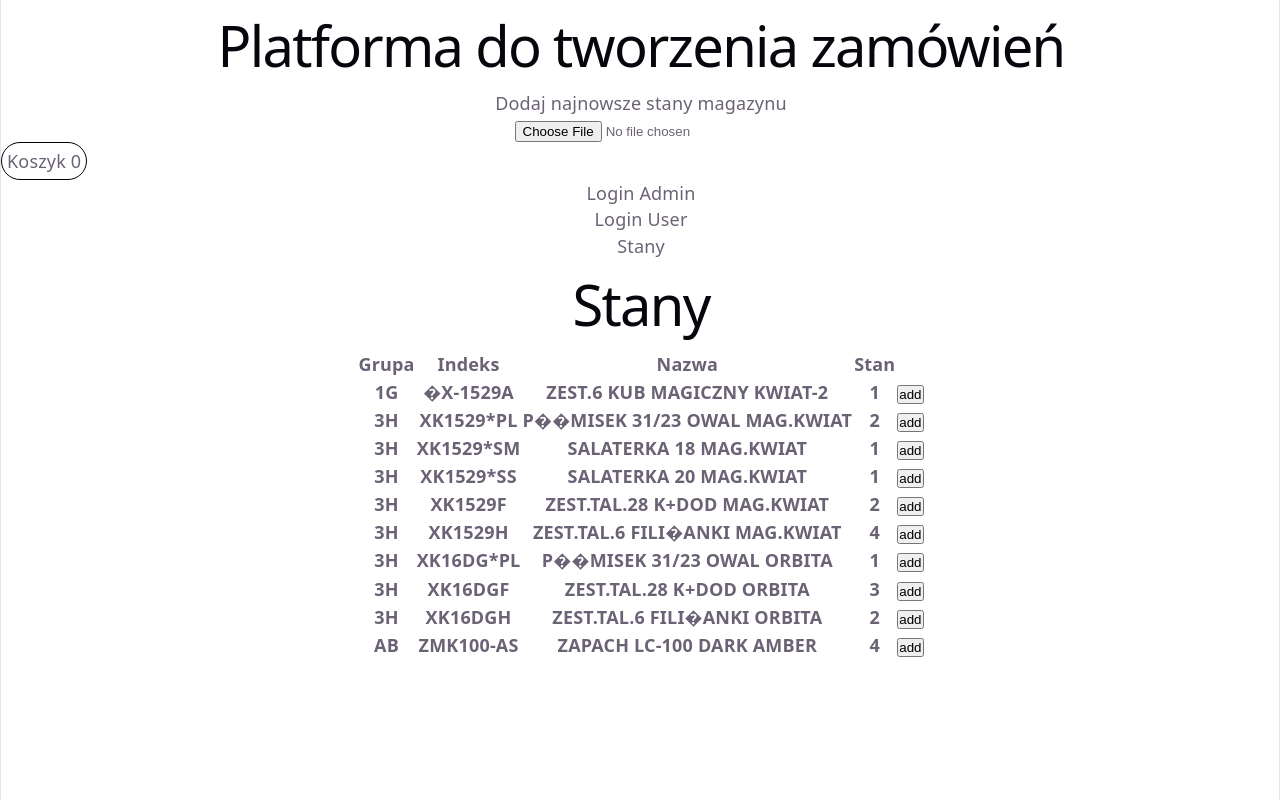
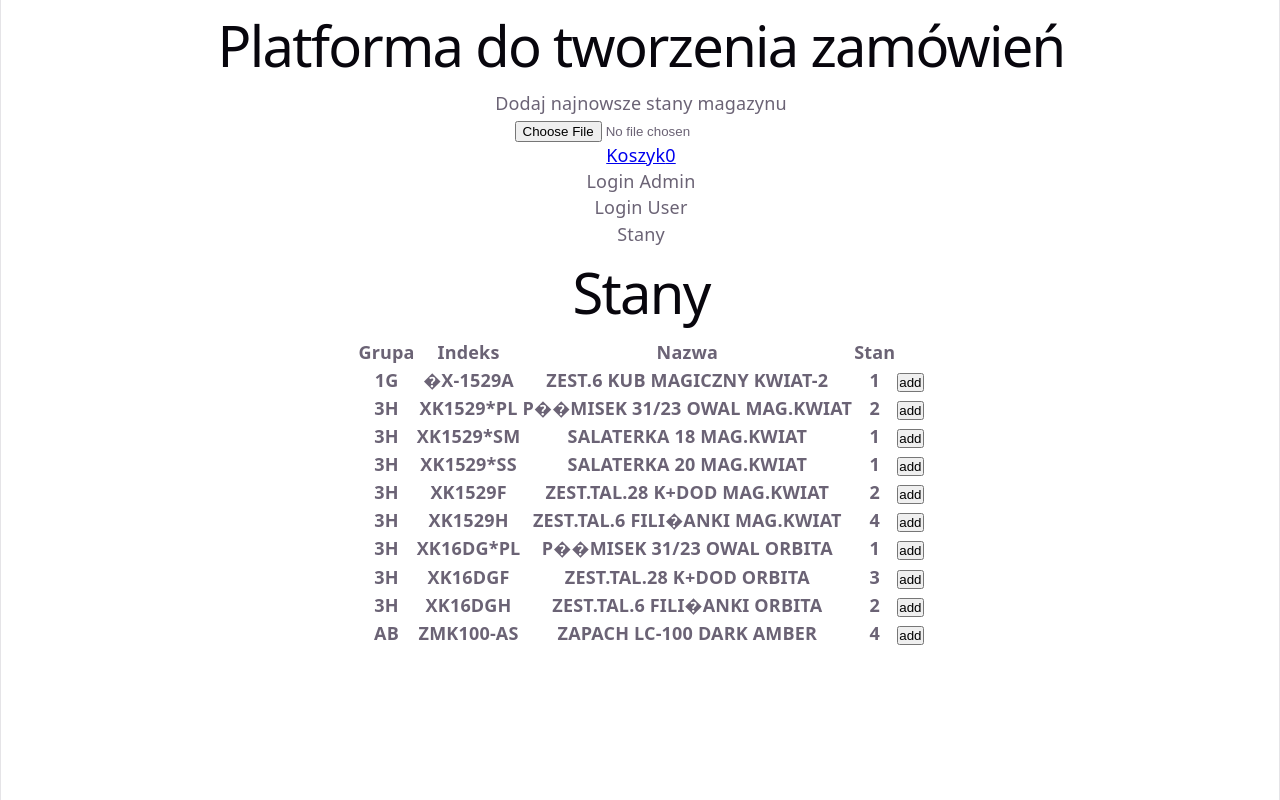
Before and after one commit to marcinoles87/orderApp, a React (Vite) app: page / in a window 1280 px wide. Built offline with nearby package versions, Linux system fonts and the light colour scheme.

Commit message:
add koszyk

```diff
--- a/src/App.jsx
+++ b/src/App.jsx
@@ -1,6 +1,7 @@
 import { useState } from "react"
 import Stany from "./assets/components/Stany"
 import '../src/App.css'
+import Koszyk from "./assets/components/Koszyk"
 
 
 function App() {
@@ -41,10 +42,7 @@ function App() {
           <input type="file"  id="fileUpload" onChange={ (e) => handleUploadFile(e)}/>
         </div>
 
-        <div className="koszyk">
-          <span>Koszyk {koszyk.length}</span>
-
-        </div>
+        <Koszyk koszyk={koszyk}></Koszyk>
 
         <div>
           <p>Login Admin</p>
--- /dev/null
+++ b/src/assets/components/Koszyk.jsx
@@ -0,0 +1,12 @@
+import {Link} from 'react-router-dom'
+
+function Koszyk({koszyk}) {
+  return (
+    <div className="koszyk-container">
+        <Link to='/zamowienie'>Koszyk{koszyk.length}</Link>
+
+    </div>
+  )
+}
+
+export default Koszyk
```
Also changed, not shown: src/assets/components/Zamowienie.jsx (added, +9 -0 lines).
